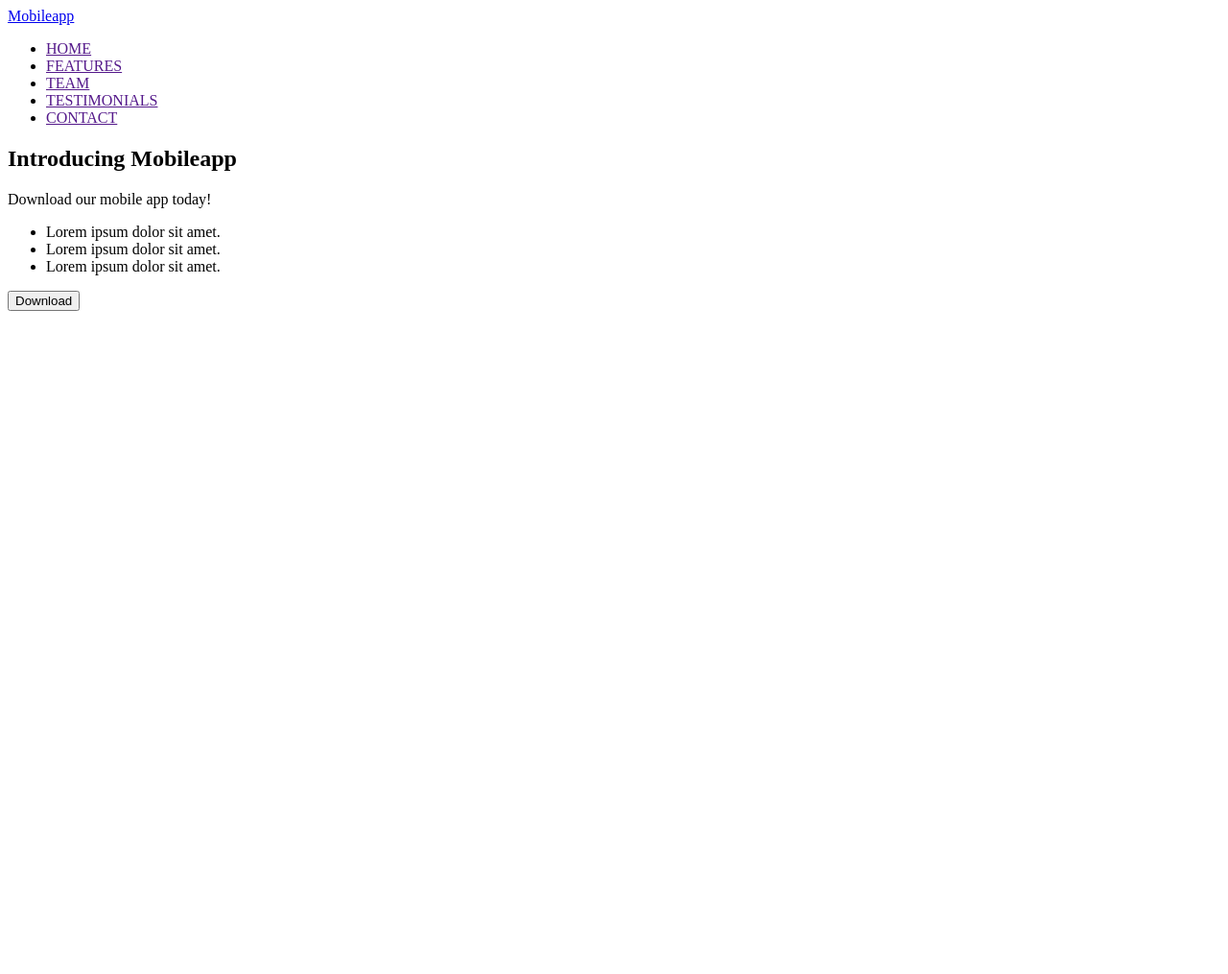
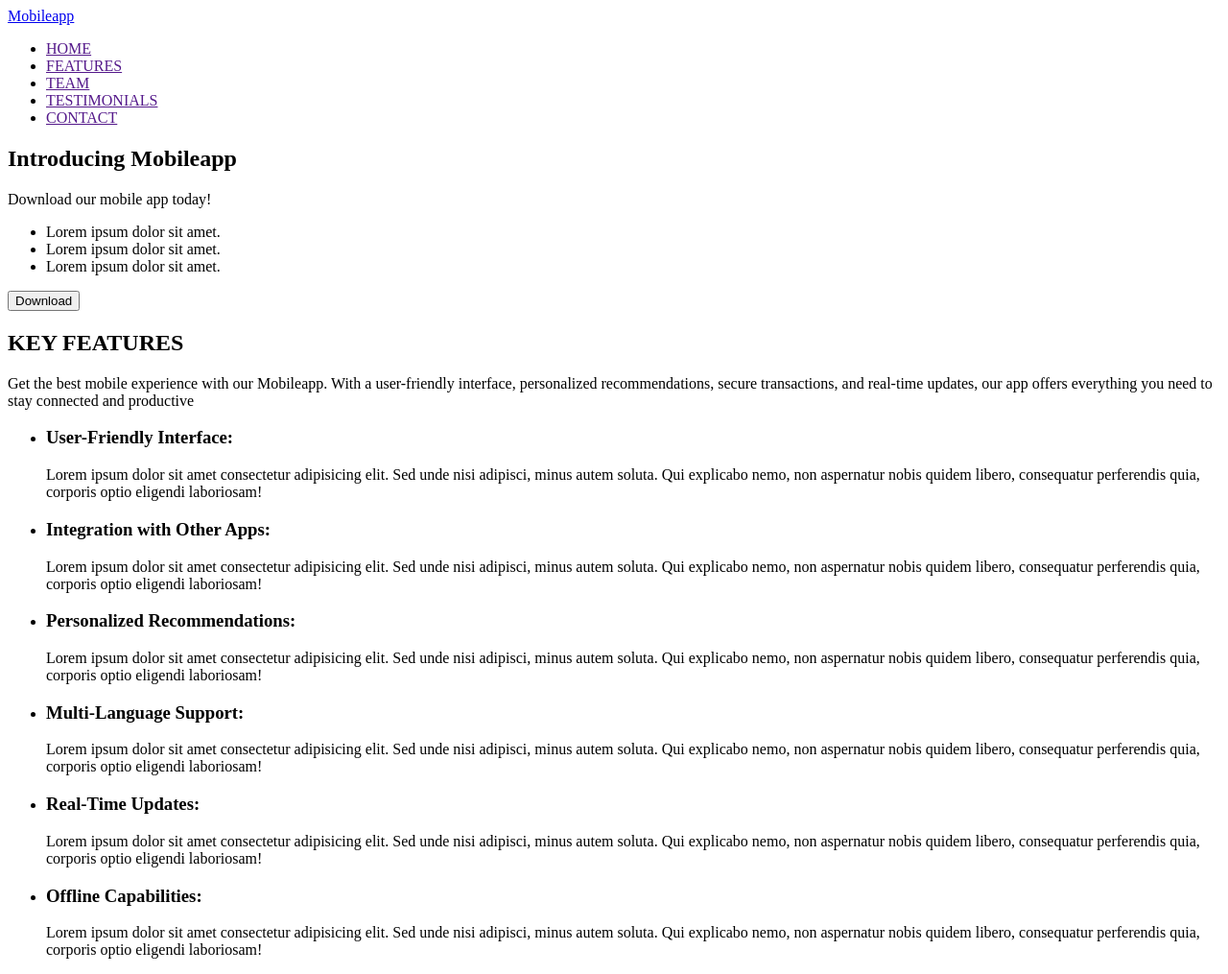
Before and after one commit to Marina-Slyepinina/TheBestExample, a plain HTML site: page index.html in a window 1280 px wide. Shown: the whole page at 96% size. Before the commit the page ends 800 px from the top, so only its background shows below. Drawn offline with Linux system fonts and the light colour scheme.

Commit message:
section_key_features

```diff
--- a/index.html
+++ b/index.html
@@ -29,6 +29,71 @@
         </ul>
         <button type="button">Download</button>
       </section>
+      <section>
+        <h2>KEY FEATURES</h2>
+        <p>
+          Get the best mobile experience with our Mobileapp. With a
+          user-friendly interface, personalized recommendations, secure
+          transactions, and real-time updates, our app offers everything you
+          need to stay connected and productive
+        </p>
+        <ul>
+          <li>
+            <h3>User-Friendly Interface:</h3>
+            <p>
+              Lorem ipsum dolor sit amet consectetur adipisicing elit. Sed unde
+              nisi adipisci, minus autem soluta. Qui explicabo nemo, non
+              aspernatur nobis quidem libero, consequatur perferendis quia,
+              corporis optio eligendi laboriosam!
+            </p>
+          </li>
+          <li>
+            <h3>Integration with Other Apps:</h3>
+            <p>
+              Lorem ipsum dolor sit amet consectetur adipisicing elit. Sed unde
+              nisi adipisci, minus autem soluta. Qui explicabo nemo, non
+              aspernatur nobis quidem libero, consequatur perferendis quia,
+              corporis optio eligendi laboriosam!
+            </p>
+          </li>
+          <li>
+            <h3>Personalized Recommendations:</h3>
+            <p>
+              Lorem ipsum dolor sit amet consectetur adipisicing elit. Sed unde
+              nisi adipisci, minus autem soluta. Qui explicabo nemo, non
+              aspernatur nobis quidem libero, consequatur perferendis quia,
+              corporis optio eligendi laboriosam!
+            </p>
+          </li>
+          <li>
+            <h3>Multi-Language Support:</h3>
+            <p>
+              Lorem ipsum dolor sit amet consectetur adipisicing elit. Sed unde
+              nisi adipisci, minus autem soluta. Qui explicabo nemo, non
+              aspernatur nobis quidem libero, consequatur perferendis quia,
+              corporis optio eligendi laboriosam!
+            </p>
+          </li>
+          <li>
+            <h3>Real-Time Updates:</h3>
+            <p>
+              Lorem ipsum dolor sit amet consectetur adipisicing elit. Sed unde
+              nisi adipisci, minus autem soluta. Qui explicabo nemo, non
+              aspernatur nobis quidem libero, consequatur perferendis quia,
+              corporis optio eligendi laboriosam!
+            </p>
+          </li>
+          <li>
+            <h3>Offline Capabilities:</h3>
+            <p>
+              Lorem ipsum dolor sit amet consectetur adipisicing elit. Sed unde
+              nisi adipisci, minus autem soluta. Qui explicabo nemo, non
+              aspernatur nobis quidem libero, consequatur perferendis quia,
+              corporis optio eligendi laboriosam!
+            </p>
+          </li>
+        </ul>
+      </section>
     </main>
 
     <footer></footer>
```
